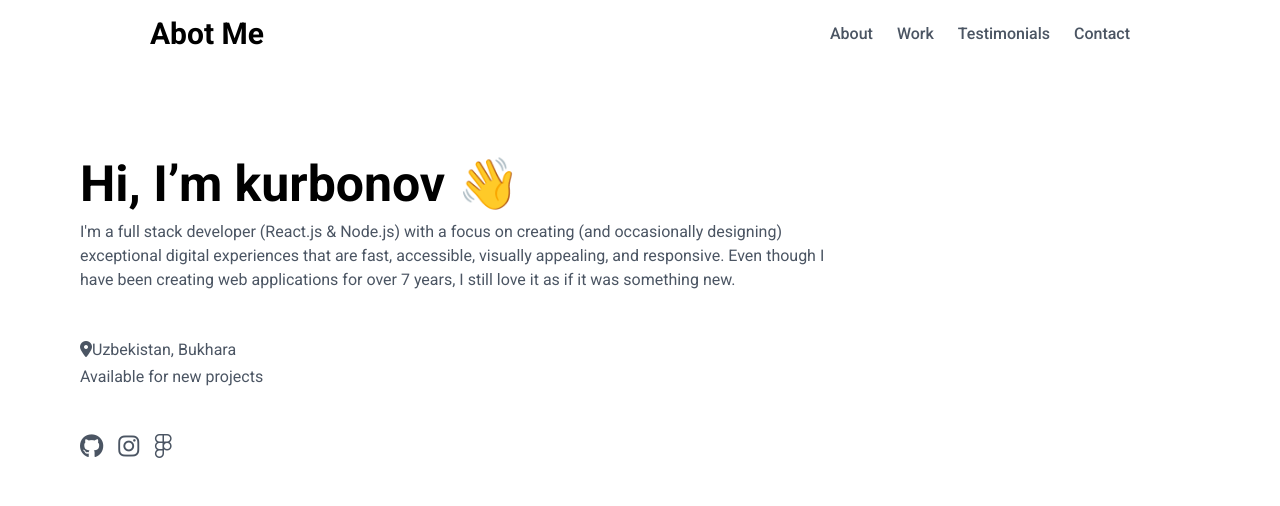
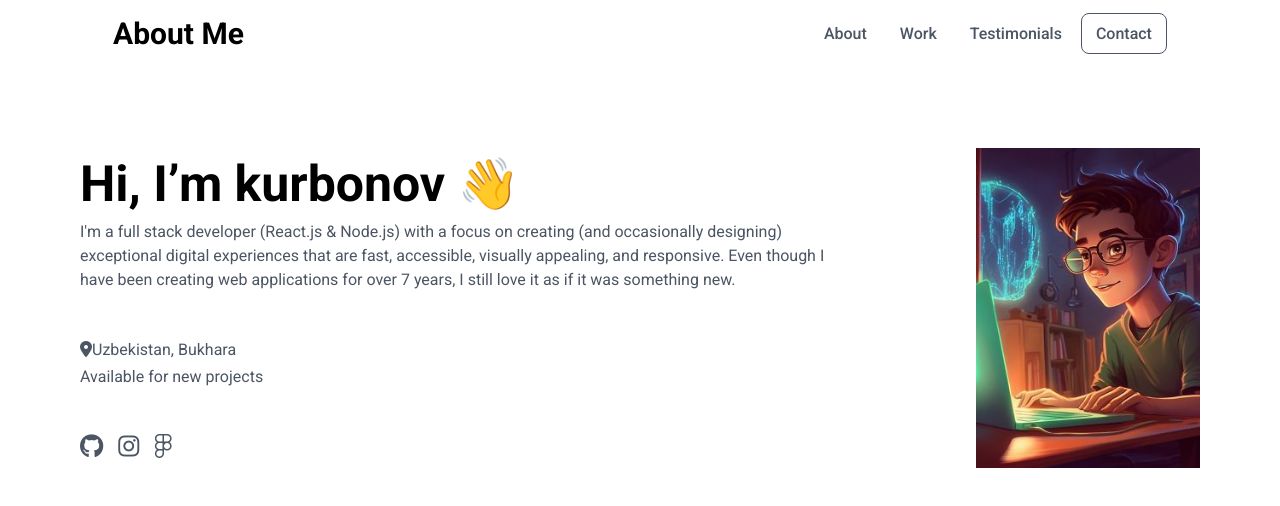
Before and after one commit to QurbonovJavohirbek/kurbonov-portfolio, a plain HTML site: page index.html in a window 1280 px wide. Drawn offline with Linux system fonts and the light colour scheme.

Commit message:
hero qismi tugadi

```diff
--- a/index.html
+++ b/index.html
@@ -17,7 +17,7 @@
         <header>
             <div class="wrapper">
                 <div class="header-container">
-                    <h1 class="header__title">Abot Me</h1>
+                    <h1 class="header__title">About Me</h1>
                     <ul class="header__menu">
                         <li>
                             <a class="header__text" href="#">About</a>
@@ -29,7 +29,9 @@
                             <a class="header__text" href="#">Testimonials</a>
                         </li>
                         <li>
-                            <a class="header__text" href="#">Contact</a>
+                            <a class="header__text header__contact" href="#"
+                                >Contact</a
+                            >
                         </li>
                     </ul>
                 </div>
@@ -37,35 +39,44 @@
         </header>
         <div class="hero">
             <div class="wrapper">
+                <div class="hero__card">
+                    <div class="hero__cards">
                         <h1 class="hero__title">Hi, I’m kurbonov 👋</h1>
+
                         <p class="hero__text">
-                    I'm a full stack developer (React.js & Node.js) with a focus
-                    on creating (and occasionally designing) exceptional digital
-                    experiences that are fast, accessible, visually appealing,
-                    and responsive. Even though I have been creating web
-                    applications for over 7 years, I still love it as if it was
-                    something new.
+                            I'm a full stack developer (React.js & Node.js) with
+                            a focus on creating (and occasionally designing)
+                            exceptional digital experiences that are fast,
+                            accessible, visually appealing, and responsive. Even
+                            though I have been creating web applications for
+                            over 7 years, I still love it as if it was something
+                            new.
                         </p>
-                <div class="hero__comment">
+
                         <p class="hero__location">
                             <i class="fa-solid fa-location-dot"></i>Uzbekistan,
                             Bukhara
                         </p>
                         <p class="hero__projects">Available for new projects</p>
-                </div>
 
                         <div class="hero__icons">
                             <a href="https://github.com/QurbonovJavohirbek/"
                                 ><i class="hero__icon fa-brands fa-github"></i
                             ></a>
                             <a href="https://www.instagram.com/15.kurbonov/"
-                        ><i class="hero__icon fa-brands fa-instagram"></i
+                                ><i
+                                    class="hero__icon fa-brands fa-instagram"
+                                ></i
                             ></a>
                             <a href="https://www.figma.com/"
                                 ><i class="hero__icon fa-brands fa-figma"></i
                             ></a>
                         </div>
                     </div>
+
+                    <div class="hero__image"></div>
+                </div>
+            </div>
         </div>
     </body>
 </html>
--- a/style.css
+++ b/style.css
@@ -14,7 +14,7 @@ body {
 
 header {
     padding-top: 16px;
-    min-width: 1200px;
+
     margin-left: auto;
     margin-right: auto;
     display: flex;
@@ -35,11 +35,12 @@ header {
     font-size: 30px;
     line-height: 36px;
     margin-right: 566px;
+    cursor: pointer;
 }
 .header__menu {
     list-style: none;
     display: flex;
-    gap: 24px;
+    gap: 5px;
     padding: 6px 0px;
 }
 .header__text {
@@ -48,7 +49,22 @@ header {
     font-size: 16px;
     line-height: 24px;
     text-decoration: none;
-    transition: 0.1s;
+    transition: 0.2s;
+    padding: 10px 14px;
+    border-radius: 8px;
+}
+
+.header__text:hover {
+    border: 1px solid rgb(150, 244, 245);
+
+    color: rgb(98, 220, 222);
+    opacity: 100%;
+    transition: 0.2s;
+}
+
+.header__contact {
+    color: #4b5563;
+    border: 1px solid #4b5563;
 }
 
 /* hero */
@@ -56,11 +72,21 @@ header {
 .hero {
     padding: 96px 80px;
 }
+
+.hero__card {
+    display: flex;
+}
+
+.hero__cards {
+    margin-right: 128px;
+}
+
 .hero__title {
     font-weight: 700;
     font-size: 50px;
     line-height: 72px;
 }
+
 .hero__text {
     width: 768px;
     height: 72px;
@@ -89,3 +115,14 @@ header {
     color: #4b5563;
     cursor: pointer;
 }
+
+.hero__image {
+    background-image: url(images/hero-image.jfif);
+    background-position: center;
+    background-repeat: no-repeat;
+    background-size: cover;
+    width: 280px;
+    height: 320px;
+
+    display: inline-block;
+}
```
Also changed, not shown: images/hero-image.jfif (added). Lines whose indentation alone changed are shown as unchanged.
